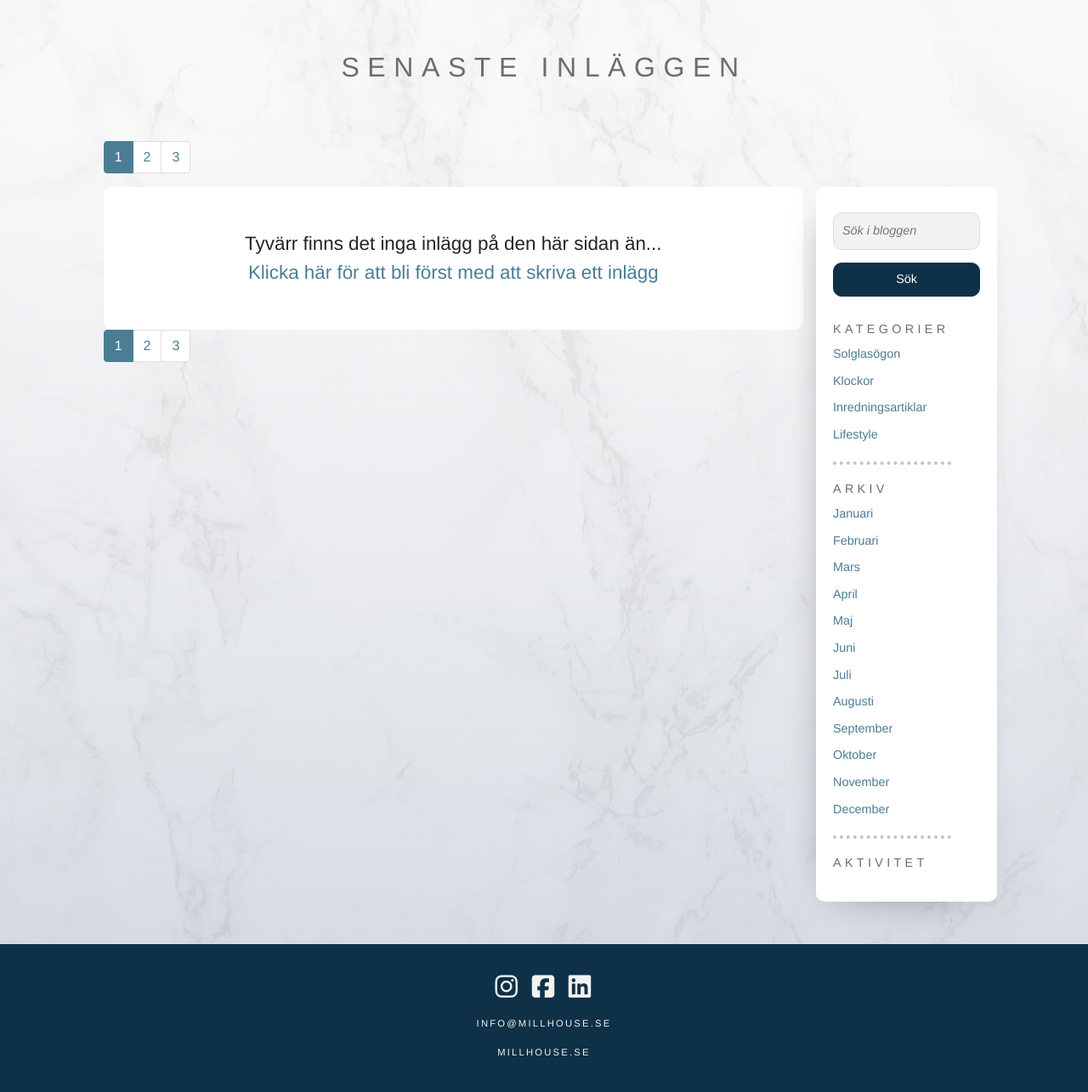
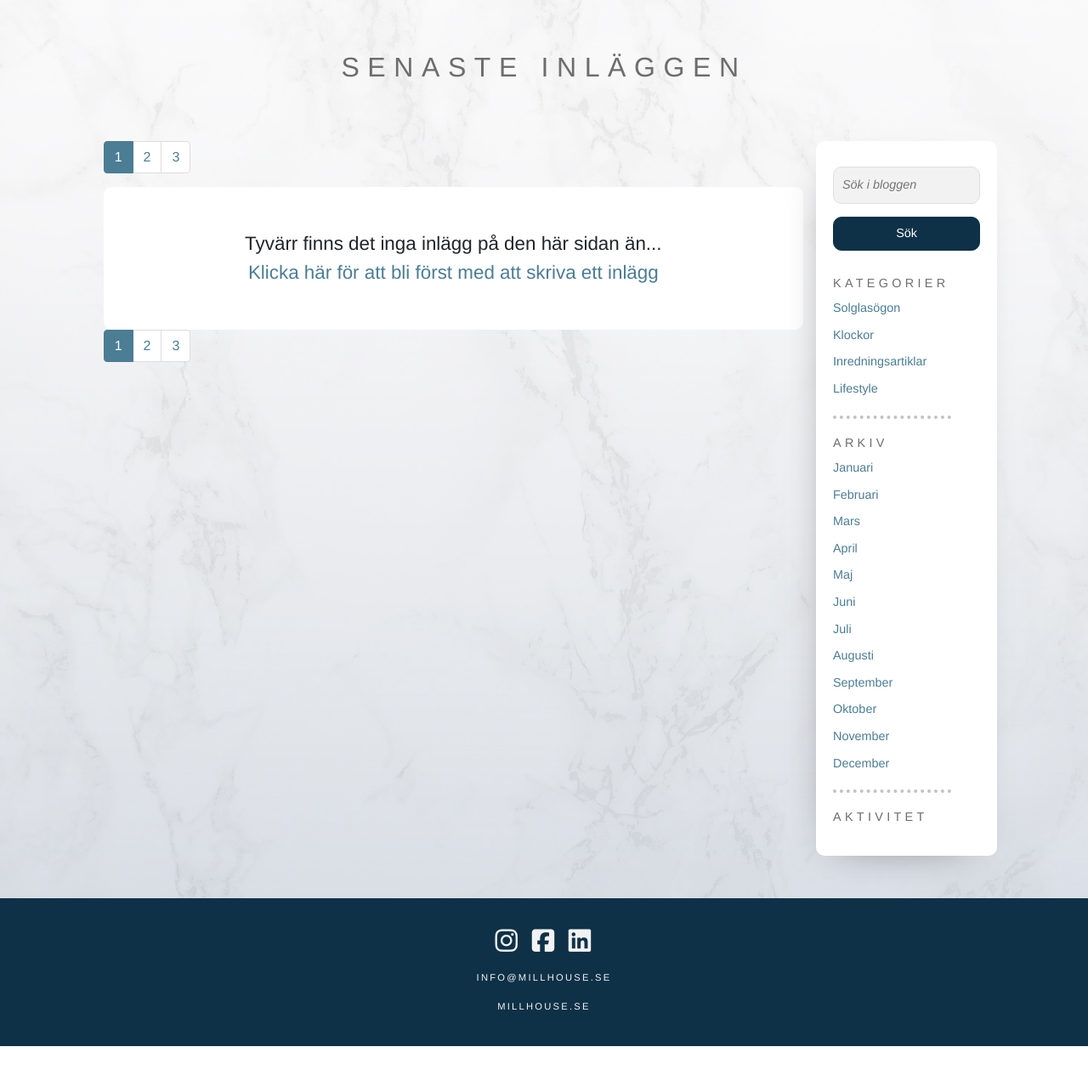
Before and after one commit to raaghda/millhouseblog, a PHP site: page /?page=home in a window 1280 px wide. Shown: the part 76-1361 px from the top of the page at 85% size. After the commit the page ends 1307 px from the top, so only its background shows below. Run offline with PHP 8.4, Linux system fonts and the light colour scheme; data comes from the database, SQL or seed files in the repository; data that the repository does not hold is empty; some libraries are stand-ins or nearby versions.

Commit message:
Removed temporary fix for aligning sidebar under new top pagination

```diff
--- a/www/css/style.css
+++ b/www/css/style.css
@@ -1119,7 +1119,6 @@ header li, footer li{
     .sidebar_container
     {
         padding: 0px;
-        margin-top: 54px;
     }
 
     /* Sidebar */
```
